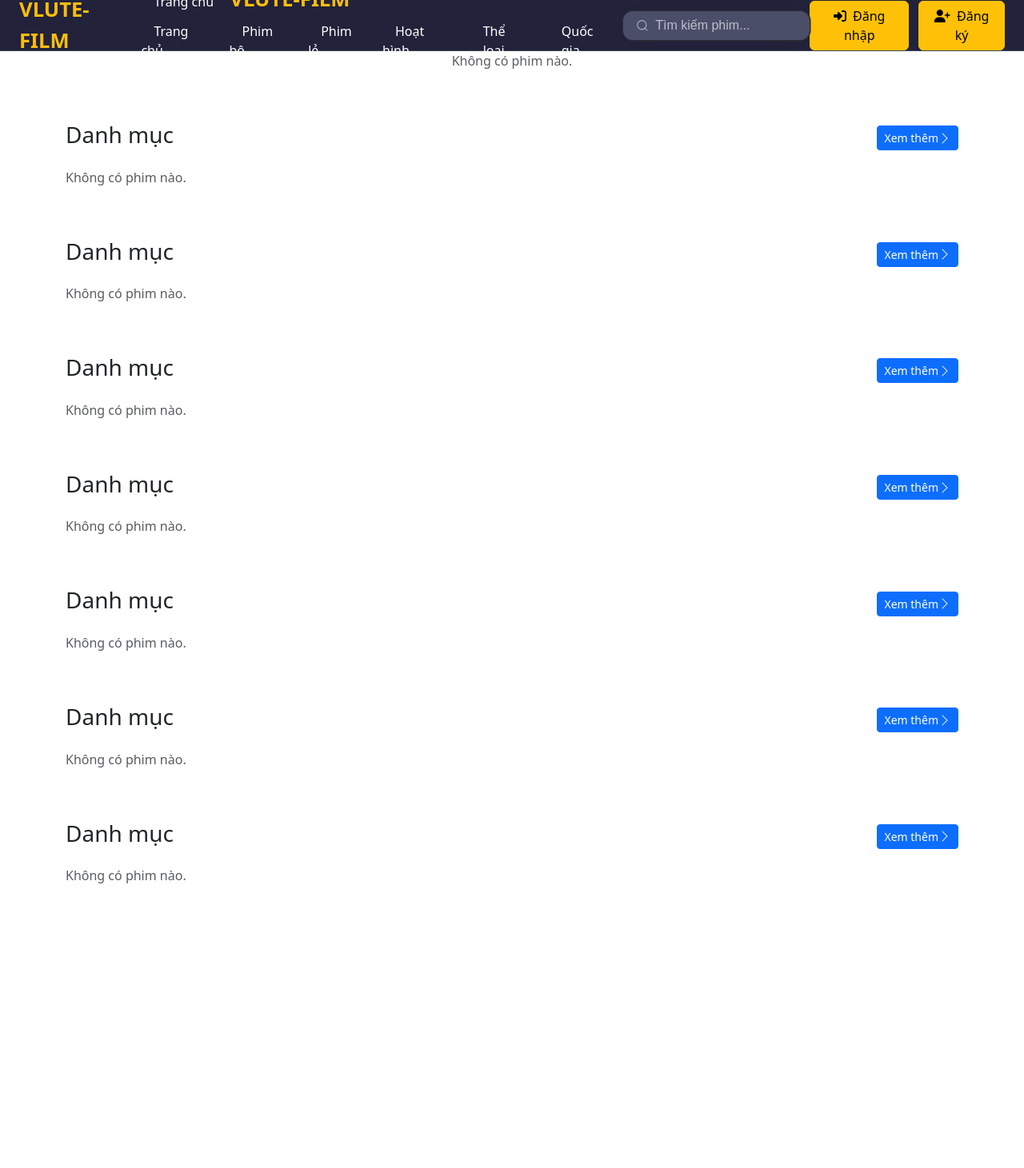
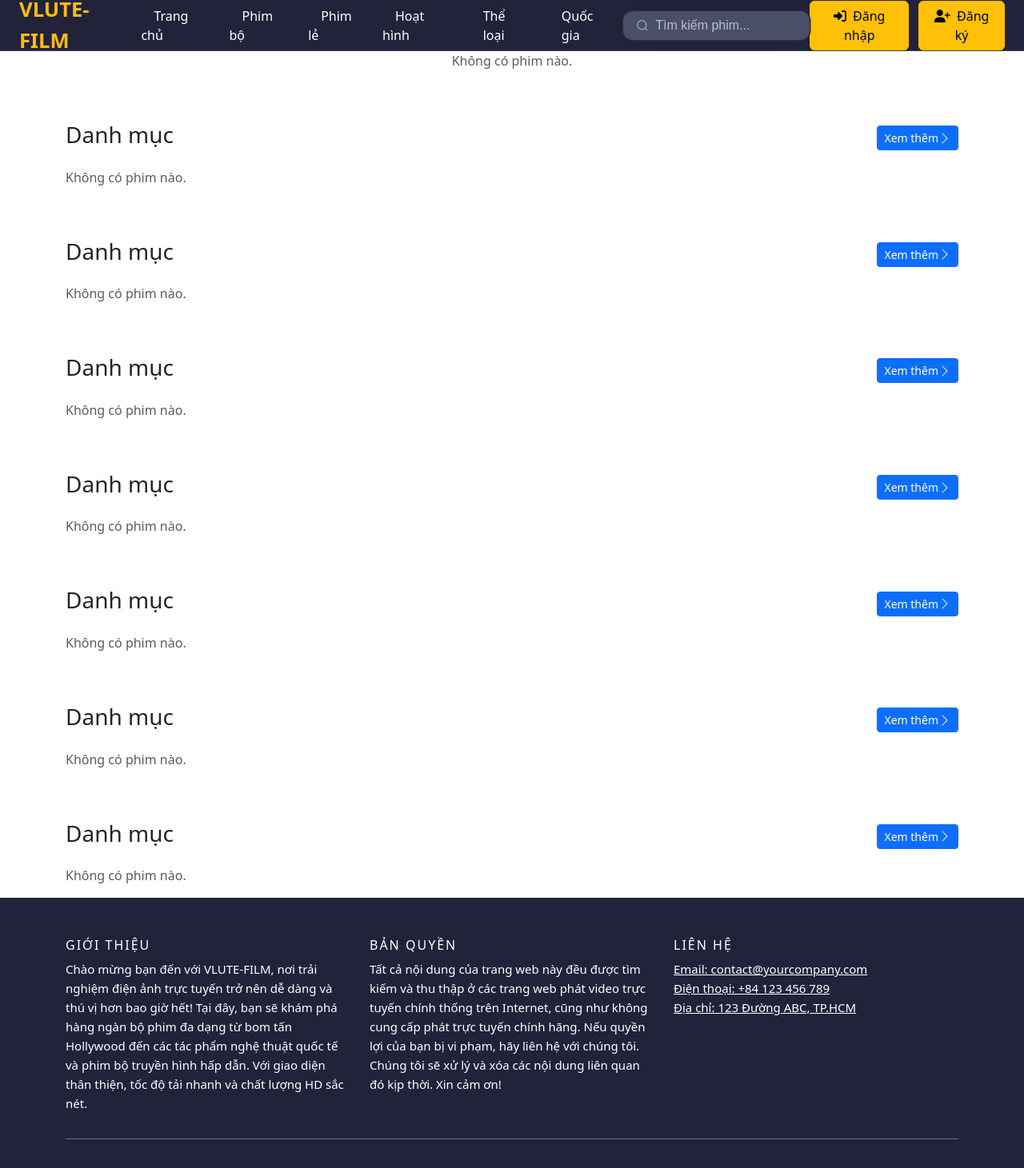
Before and after one commit to phohoccode/do-an-xem-phim, a PHP site: page / in a window 1280 px wide. Shown: the whole page at 80% size. Before the commit the page ends 1105 px from the top, so only its background shows below. Run offline with PHP 8.4, Linux system fonts and the light colour scheme; data that the repository does not hold is empty.

Commit message:
xây dựng trang search

```diff
--- a/connect.php
+++ b/connect.php
@@ -1,11 +1,11 @@
 <?php
-    $host = "localhost";
-    $user = "root";
-    $password = "";
-    $database = "do-an-1";
+    // $host = "localhost";
+    // $user = "root";
+    // $password = "";
+    // $database = "do-an-1";
 
-    $conn = new mysqli($host, $user, $password, $database);
+    // $conn = new mysqli($host, $user, $password, $database);
 
-    if($conn->connect_error){
-        die("KET NOI THAT BAI" . $conn->connect_error);
-    }
+    // if($conn->connect_error){
+    //     die("KET NOI THAT BAI" . $conn->connect_error);
+    // }
--- /dev/null
+++ b/css/footer.css
@@ -0,0 +1,138 @@
+.site-footer {
+  background-color: #22223b;
+  padding: 45px 0 20px;
+  font-size: 15px;
+  line-height: 24px;
+  color: #fff;
+}
+.site-footer hr {
+  border-top-color: #bbb;
+  opacity: 0.5;
+}
+.site-footer hr.small {
+  margin: 20px 0;
+}
+.site-footer h6 {
+  color: #fff;
+  font-size: 16px;
+  text-transform: uppercase;
+  margin-top: 5px;
+  letter-spacing: 2px;
+}
+.site-footer a {
+  color: #737373;
+}
+.site-footer a:hover {
+  color: #3366cc;
+  text-decoration: none;
+}
+.footer-links {
+  padding-left: 0;
+  list-style: none;
+}
+.footer-links li {
+  display: block;
+}
+.footer-links a {
+  color: #fff;
+}
+.footer-links a:active,
+.footer-links a:focus,
+.footer-links a:hover {
+  color: #3366cc;
+  text-decoration: none;
+}
+.footer-links.inline li {
+  display: inline-block;
+}
+.site-footer .social-icons {
+  text-align: right;
+}
+.site-footer .social-icons a {
+  width: 40px;
+  height: 40px;
+  line-height: 40px;
+  margin-left: 6px;
+  margin-right: 0;
+  border-radius: 100%;
+  background-color: #33353d;
+}
+.copyright-text {
+  margin: 0;
+}
+@media (max-width: 991px) {
+  .site-footer [class^="col-"] {
+    margin-bottom: 30px;
+  }
+}
+@media (max-width: 767px) {
+  .site-footer {
+    padding-bottom: 0;
+  }
+  .site-footer .copyright-text,
+  .site-footer .social-icons {
+    text-align: center;
+  }
+}
+.social-icons {
+  padding-left: 0;
+  margin-bottom: 0;
+  list-style: none;
+}
+.social-icons li {
+  display: inline-block;
+  margin-bottom: 4px;
+}
+.social-icons li.title {
+  margin-right: 15px;
+  text-transform: uppercase;
+  color: #96a2b2;
+  font-weight: 700;
+  font-size: 13px;
+}
+.social-icons a {
+  background-color: #eceeef;
+  color: #fff;
+  font-size: 16px;
+  display: inline-block;
+  line-height: 44px;
+  width: 44px;
+  height: 44px;
+  text-align: center;
+  margin-right: 8px;
+  border-radius: 100%;
+  -webkit-transition: all 0.2s linear;
+  -o-transition: all 0.2s linear;
+  transition: all 0.2s linear;
+}
+.social-icons a:active,
+.social-icons a:focus,
+.social-icons a:hover {
+  color: #fff;
+  background-color: #29aafe;
+}
+.social-icons.size-sm a {
+  line-height: 34px;
+  height: 34px;
+  width: 34px;
+  font-size: 14px;
+}
+.social-icons a.facebook:hover {
+  background-color: #3b5998;
+}
+.social-icons a.twitter:hover {
+  background-color: #00aced;
+}
+.social-icons a.linkedin:hover {
+  background-color: #007bb6;
+}
+.social-icons a.dribbble:hover {
+  background-color: #ea4c89;
+}
+@media (max-width: 767px) {
+  .social-icons li.title {
+    display: block;
+    margin-right: 0;
+    font-weight: 600;
+  }
+}
--- a/css/index.css
+++ b/css/index.css
@@ -1,3 +1,7 @@
+body {
+  min-height: 100vh;
+}
+
 img {
   display: block;
   height: 100%;
@@ -346,6 +350,7 @@ nav .nav-links .nav-item:hover {
   gap: 12px;
   background-color: #22223b;
   min-height: 100vh;
+  padding-bottom: 64px;
 }
 
 .episode-box {
--- /dev/null
+++ b/footer.php
@@ -0,0 +1,42 @@
+<!DOCTYPE html>
+<html lang="en">
+
+<head>
+  <meta charset="UTF-8">
+  <meta name="viewport" content="width=device-width, initial-scale=1.0">
+  <title>Document</title>
+  <link rel="stylesheet" href="css/footer.css">
+</head>
+
+<body>
+  <!-- Site footer -->
+  <footer class="site-footer">
+    <div class="container">
+      <div class="row">
+        <div class="col-md-4">
+          <h6>Giới thiệu</h6>
+          <p class="text-justify">Chào mừng bạn đến với VLUTE-FILM, nơi trải nghiệm điện ảnh trực tuyến trở nên dễ dàng và thú vị hơn bao giờ hết! Tại đây, bạn sẽ khám phá hàng ngàn bộ phim đa dạng từ bom tấn Hollywood đến các tác phẩm nghệ thuật quốc tế và phim bộ truyền hình hấp dẫn. Với giao diện thân thiện, tốc độ tải nhanh và chất lượng HD sắc nét.</p>
+        </div>
+
+        <div class="col-md-4">
+          <h6>Bản quyền</h6>
+          <p class="text-justify">
+            Tất cả nội dung của trang web này đều được tìm kiếm và thu thập ở các trang web phát video trực tuyến chính thống trên Internet, cũng như không cung cấp phát trực tuyến chính hãng. Nếu quyền lợi của bạn bị vi phạm, hãy liên hệ với chúng tôi. Chúng tôi sẽ xử lý và xóa các nội dung liên quan đó kịp thời. Xin cảm ơn!
+          </p>
+        </div>
+
+        <div class="col-md-4">
+          <h6>Liên hệ</h6>
+          <ul class="footer-links">
+            <li><a href="#">Email: contact@yourcompany.com</a></li>
+            <li><a href="#">Điện thoại: +84 123 456 789</a></li>
+            <li><a href="#">Địa chỉ: 123 Đường ABC, TP.HCM</a></li>
+          </ul>
+        </div>
+      </div>
+      <hr>
+    </div>
+  </footer>
+</body>
+
+</html>
--- a/index.php
+++ b/index.php
@@ -79,7 +79,20 @@ foreach ($categories as $type => $className) {
         <div class="row mt-5">
           <div class="d-flex justify-content-between align-items-center mb-3">
             <h3><?= htmlspecialchars($data['data']['breadCrumb'][0]['name'] ?? 'Danh mục') ?></h3>
-            <a href="#" class="d-flex align-items-center btn btn-primary btn-sm">Xem thêm
+
+            <?php
+              if (!empty($data['data']['seoOnPage']['og_url'])) {
+                $ogUrlParts = explode("/", $data['data']['seoOnPage']['og_url']); // Tách chuỗi theo dấu "/"
+                $describe = $ogUrlParts[0] ?? "danh-sach"; // Lấy phần "danh-sach"
+                $type = $ogUrlParts[1] ?? "phim-bo"; // Lấy phần loại phim
+
+                $href = "/do-an-xem-phim/chi-tiet.php?describe=" . urlencode($describe) . "&type=" . urlencode($type);
+              } else {
+                $href = "/do-an-xem-phim/chi-tiet.php";
+              }
+            ?>
+
+            <a href="<?= $href ?>" class="d-flex align-items-center btn btn-primary btn-sm">Xem thêm
               <svg xmlns="http://www.w3.org/2000/svg" width="16" height="16" fill="currentColor" class="bi bi-chevron-right" viewBox="0 0 16 16">
                 <path fill-rule="evenodd" d="M4.646 1.646a.5.5 0 0 1 .708 0l6 6a.5.5 0 0 1 0 .708l-6 6a.5.5 0 0 1-.708-.708L10.293 8 4.646 2.354a.5.5 0 0 1 0-.708" />
               </svg>
@@ -115,6 +128,8 @@ foreach ($categories as $type => $className) {
       </section>
     <?php endforeach; ?>
   </div>
+
+  <?php include 'footer.php'; ?>
 </body>
 
 </html>
--- a/navbar.php
+++ b/navbar.php
@@ -4,9 +4,7 @@
   <div class="nav-left">
     <a class="logo" href="index.php">VLUTE-FILM</a>
     <ul class="nav-links">
-      <li>
-        <a href="index.php" class="nav-item">Trang chủ</a>
-    <a class="logo" href="/do-an-xem-phim">VLUTE-FILM</a>
+
       <ul class="nav-links">
         <li>
           <a href="/do-an-xem-phim" class="nav-item">Trang chủ</a>
@@ -92,7 +90,6 @@
             <li><a class="nav-item" href="/do-an-xem-phim/chi-tiet.php?describe=quoc-gia&type=namh">Namh</a></li>
             <li><a class="nav-item" href="/do-an-xem-phim/chi-tiet.php?describe=quoc-gia&type=kinh-dien">Kinh Điển</a></li>
           </ul>
-      </li>
 
 
       </ul>
@@ -106,12 +103,14 @@
         </g>
       </svg>
 
+      <form style="margin-bottom: 0;" action="search.php" method="GET" class="search-form">
         <input
           id="query"
           class="input"
           type="search"
           placeholder="Tìm kiếm phim..."
-        name="searchbar" />
+          name="search" />
+      </form>
     </div>
   </div>
   <div class="nav-right d-flex align-items-center">
@@ -123,7 +122,9 @@
         </a>
         <ul class="dropdown-menu dropdown-menu-end" aria-labelledby="userDropdown">
           <li><a class="dropdown-item" href="profile.php"><i class="fa fa-user-circle me-2"></i> Trang cá nhân</a></li>
-                <li><hr class="dropdown-divider"></li>
+          <li>
+            <hr class="dropdown-divider">
+          </li>
           <li><a class="dropdown-item text-danger" href="logout.php"><i class="fa fa-sign-out-alt me-2"></i> Đăng xuất</a></li>
         </ul>
       </div>
--- a/thong-tin.php
+++ b/thong-tin.php
@@ -35,7 +35,7 @@ echo "<script>console.log(" . json_encode($category, JSON_PRETTY_PRINT | JSON_UN
   <meta charset="UTF-8">
   <meta name="viewport" content="width=device-width, initial-scale=1.0">
   <title>Document</title>
-  <link rel="stylesheet" href="./css/index.css">
+  <link rel="stylesheet" href="css/index.css">
   <link href="https://cdn.jsdelivr.net/npm/bootstrap@5.3.0/dist/css/bootstrap.min.css" rel="stylesheet">
   <script src="https://cdn.jsdelivr.net/npm/bootstrap@5.3.0/dist/js/bootstrap.bundle.min.js"></script>
 </head>
@@ -51,7 +51,7 @@ echo "<script>console.log(" . json_encode($category, JSON_PRETTY_PRINT | JSON_UN
             <img src="<?= htmlspecialchars($movie['poster_url']) ?>" alt="<?= htmlspecialchars($movie['name']) ?>">
           </figure>
           <div style="gap: 12px;" class="d-flex justify-content-between align-items-center">
-            <a href="#" style="flex: 1;" class="btn btn-primary btn-sm">
+            <a href="/do-an-xem-phim/dang-xem.php?name=<?= htmlspecialchars($movie['name']) ?>&slug=<?= htmlspecialchars($movie['slug']) ?>" style="flex: 1;" class="btn btn-primary btn-sm">
               <svg xmlns="http://www.w3.org/2000/svg" width="16" style="margin-bottom: 2px;" height="16" fill="currentColor" class="bi bi-play" viewBox="0 0 16 16">
                 <path d="M10.804 8 5 4.633v6.734zm.792-.696a.802.802 0 0 1 0 1.392l-6.363 3.692C4.713 12.69 4 12.345 4 11.692V4.308c0-.653.713-.998 1.233-.696z" />
               </svg>
@@ -159,6 +159,8 @@ echo "<script>console.log(" . json_encode($category, JSON_PRETTY_PRINT | JSON_UN
       </div>
     </div>
   </div>
+  <?php include 'footer.php'; ?>
+
 </body>
 
 </html>
```
Also changed, not shown: chi-tiet.php (+6 -3 lines), dang-xem.php (+5 -3 lines), search.php (added, +109 -0 lines). Lines whose indentation alone changed are shown as unchanged.
